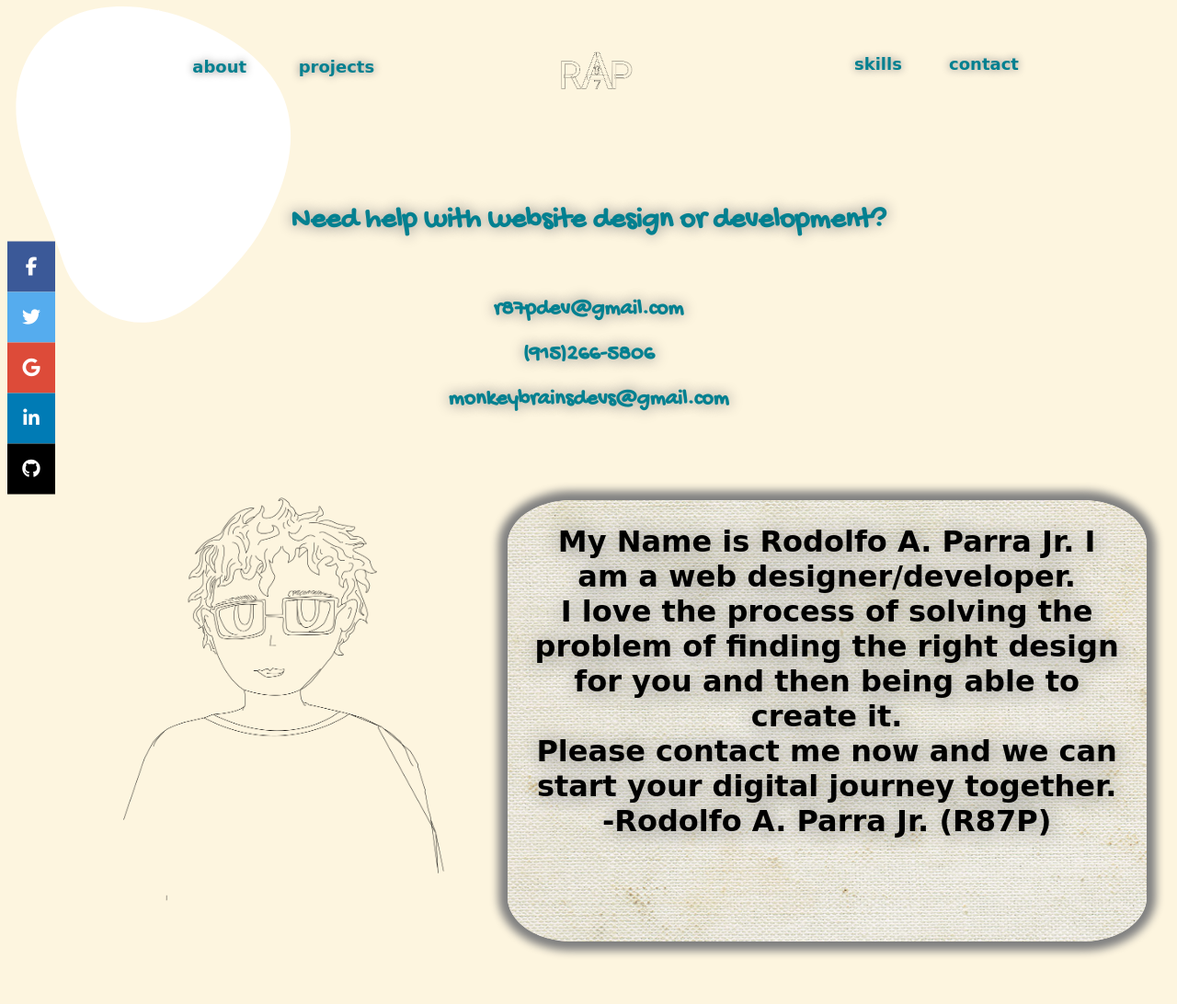
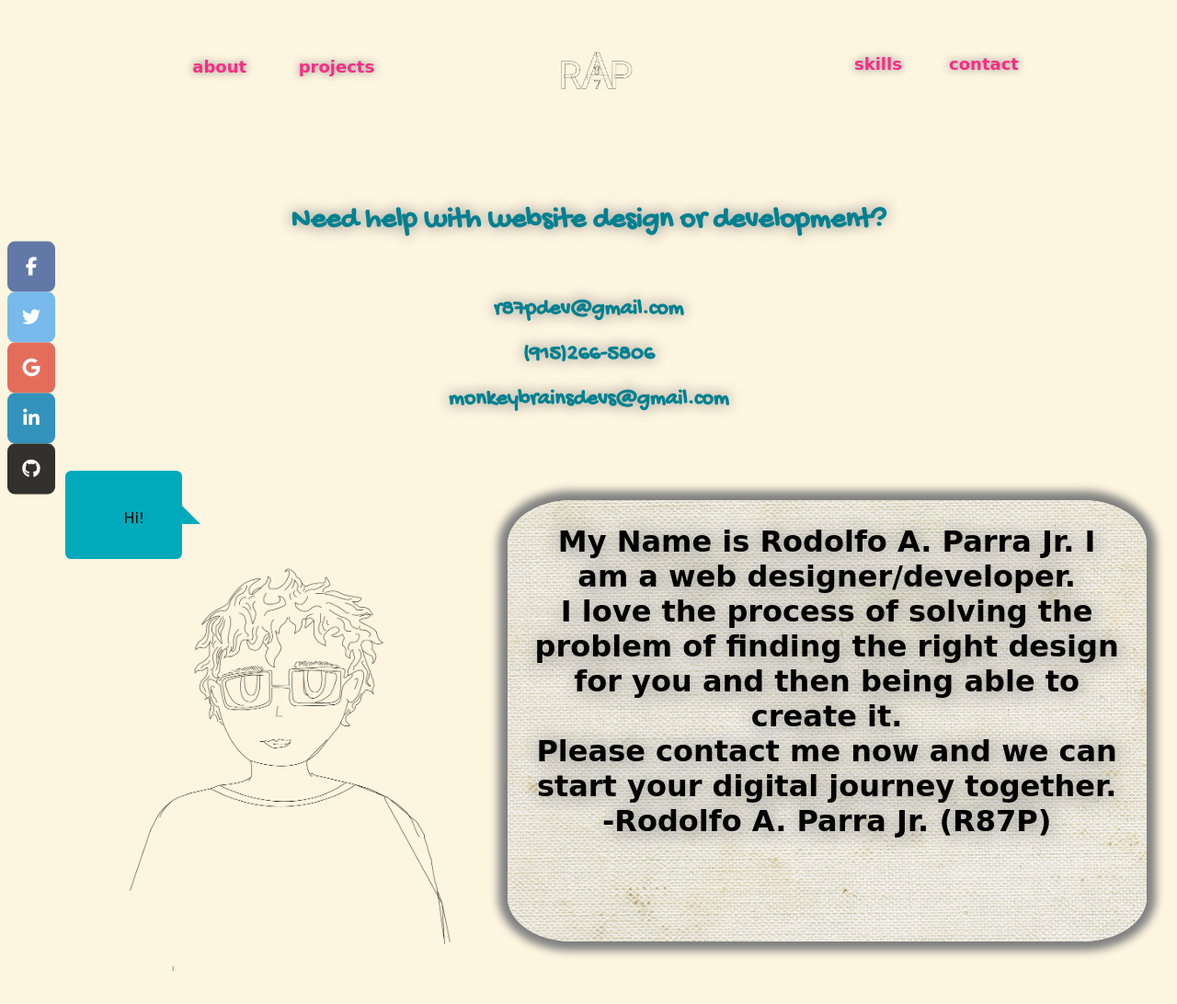
Before and after one commit to R87P/Personal_site, a plain HTML site: page index.html in a window 1280 px wide. Shown: the top 1092 px of the page at 92% size. Drawn offline with Linux system fonts and the light colour scheme; a web font is replaced by a local one.

Commit message:
commit on master

```diff
--- a/index.html
+++ b/index.html
@@ -43,7 +43,10 @@
 
     <section class="flex-column-center">
         <div class="flex-row-between">
-            <img src="/img/anime_me.png" height="500px" width="350px" style="margin-left: 10%;" alt="">
+            <div class="speech-bubble3">
+                <p>Hi!</p>
+                <img src="/img/anime_me.png" height="500px" width="350px" style="margin-left: 10%;" alt="">
+            </div>
             <p class="hero-p">My Name is Rodolfo A. Parra Jr. I am a web designer/developer.
                 <br> I love the process of solving the problem of finding the right design for you and then being able to create it.
                 <br>Please contact me now and we can start your digital journey together.
@@ -108,9 +111,12 @@
     </div>
     <div class="contact-skills-container">
         <div class="build-container">
-            <h1 class="build text-align font-style1">
-                Let’s Build your Digital Presence Together. <br> Contact me Today let's have a chat
-            </h1>
+
+            <div class="speech-bubble2">
+                <p>Let’s Build your Digital Presence Together.
+                <br>Contact me Today let's have a chat<br>
+
+           </div>
             <img src="/img/anime_me.png" height="250px" width="200px" alt="">
 
         </div>
@@ -136,15 +142,18 @@
 <div class="anime-me m-t1">
     <div class="flex-row-between">
         <img src="/img/anime_me.png" height="500px" width="350px" style="margin-left: 10%;" alt="">
-        <p class="hero-p">Bye Bye Thank you for visiting!
-            <br> Hope to hear from you soon<br>
-            <br>-Rodolfo A. Parra Jr. (R87P)</p>
+           <div class="speech-bubble">
+                <p>Bye Bye Thank you for visiting!
+                <br> Hope to hear from you soon<br>
+                <br>-Rodolfo A. Parra Jr. (R87P)</p>
+           </div>
+
     </div>
 </div>
 <footer class="m-t1">
-    <div class="flex-row-between">
+    <div class="flex-row-even">
 
-            <img src="/img/logo.png" width="100px" height="100px" alt="" style="color: black;">
+        <img src="/img/logo.png" width="100px" height="100px" alt="" style="color: black;">
 
         <div class="social-icons">
             <i class="fa-solid fa-envelope"></i>
@@ -154,12 +163,7 @@
             <i class="fa-brands fa-linkedin"></i>
         </div>
     </div>
-    <div class="blob">
-        <!-- This SVG is from https://codepen.io/Ali_Farooq_/pen/gKOJqx -->
-        <svg xmlns:xlink="http://www.w3.org/1999/xlink" version="1.1" xmlns="http://www.w3.org/2000/svg" viewBox="0 0 310 350">
-        <path d="M156.4,339.5c31.8-2.5,59.4-26.8,80.2-48.5c28.3-29.5,40.5-47,56.1-85.1c14-34.3,20.7-75.6,2.3-111  c-18.1-34.8-55.7-58-90.4-72.3c-11.7-4.8-24.1-8.8-36.8-11.5l-0.9-0.9l-0.6,0.6c-27.7-5.8-56.6-6-82.4,3c-38.8,13.6-64,48.8-66.8,90.3c-3,43.9,17.8,88.3,33.7,128.8c5.3,13.5,10.4,27.1,14.9,40.9C77.5,309.9,111,343,156.4,339.5z"/>
-        </svg>
-      </div>
+
 </footer>
     <script src="/js/app.js"></script>
 </body>
--- a/scss/style.scss
+++ b/scss/style.scss
@@ -22,6 +22,7 @@ body {
     background-color: $body-color;
 }
 
+
 nav {
         // background-color: $secondary-blue;
         margin-bottom: 5%;
@@ -38,7 +39,7 @@ nav {
                 li {
                     font-family: $secondary-font;
                     font-size: large;
-                    color:$secondary-blue;
+                    color: $fifth-color;
                     font-weight: bold;
                     text-shadow: 0px 0px 10px grey;
                     padding: 20%;
@@ -46,7 +47,7 @@ nav {
 
                 li:hover {
                     text-transform: capitalize;
-                    color: $primary-color;
+                    color: $fourth-color;
                 }
             }
     }
@@ -61,6 +62,12 @@ nav {
     justify-content: space-between;
 }
 .flex-row-center {
+    display: flex;
+    flex-direction: row;
+    justify-content: space-evenly;
+}
+
+.flex-row-even {
     display: flex;
     flex-direction: row;
     justify-content: space-evenly;
@@ -292,8 +299,14 @@ nav {
 
 
 .social-icons {
+    display: flex;
+    flex-direction: row;
+    justify-content: space-between;
     i {
         color: $sixth-color;
+        font-size: xx-large;
+        padding: 1%;
+
     }
 }
 
@@ -314,50 +327,116 @@ nav {
     transition: all 0.3s ease;
     color: white;
     font-size: 20px;
+    border-radius: 15%;
   }
 
   /* Style the social media icons with color, if you want */
   .icon-bar a:hover {
-    background-color: #000;
+    background-color: $fifth-color;
   }
 
   .facebook {
-    background: #3B5998;
+    background: rgba(59, 89, 152, 0.8);
     color: white;
   }
 
   .twitter {
-    background: #55ACEE;
+    background: rgba(85, 172, 238, 0.8);
     color: white;
   }
 
   .google {
-    background: #dd4b39;
+    background: rgba(221, 75, 57, 0.8);
     color: white;
   }
 
   .linkedin {
-    background: #007bb5;
+    background: rgba(0, 123, 181, 0.8);
     color: white;
   }
 
   .github {
-    background-color: black;
+    background-color: rgba(0, 0, 0, 0.8);
     color: black;
   }
+
+
 // @media screen and (min-width: 480px) {
 //     * {
 //         display: flex;
 //         flex-direction: column;
 //     }
 // }
+.speech-bubble {
+	position: relative;
+	background: rgba(0, 170, 187,0.7);
+	border-radius: .4em;
+    height: 10em;
+    padding: 2%;
+    font-family: $main-font;
+}
 
-.blob {
-    position: absolute;
-    top: 0;
-    left: 0;
-    fill: white;
-    width: 20em;
-    z-index: -1;
+.speech-bubble:after {
+	content: '';
+	position: absolute;
+	left: 0;
+	top: 50%;
+	width: 0;
+	height: 0;
+	border: 20px solid transparent;
+	border-right-color: rgba(0, 170, 187,0.7);
+	border-left: 0;
+	border-bottom: 0;
+	margin-top: -10px;
+	margin-left: -20px;
+}
 
-  }
+.speech-bubble2 {
+	position: relative;
+	background: #00aabb;
+	border-radius: .4em;
+    height: 6em;
+    padding: 2%;
+    font-family: $main-font;
+}
+
+.speech-bubble2:after {
+	content: '';
+	position: absolute;
+	right: 0;
+	top: 50%;
+	width: 0;
+	height: 0;
+	border: 20px solid transparent;
+	border-left-color: #00aabb;
+	border-right: 0;
+	border-bottom: 0;
+	margin-top: -10px;
+	margin-right: -20px;
+}
+
+.speech-bubble3 {
+	position: relative;
+	background: #00aabb;
+	border-radius: .4em;
+    height: 6em;
+    width: 10%;
+    padding: 2% 0% 0% 5%;
+    font-family: $main-font;
+    margin: 0% 0% 0% 5%;
+}
+
+.speech-bubble3:after {
+	content: '';
+	position: absolute;
+	right: 0;
+	top: 50%;
+	width: 0;
+	height: 0;
+	border: 20px solid transparent;
+	border-left-color: #00aabb;
+	border-right: 0;
+	border-bottom: 0;
+	margin-top: -10px;
+	margin-right: -20px;
+}
```
Also changed, not shown: scss/style.css, 1 other file.
